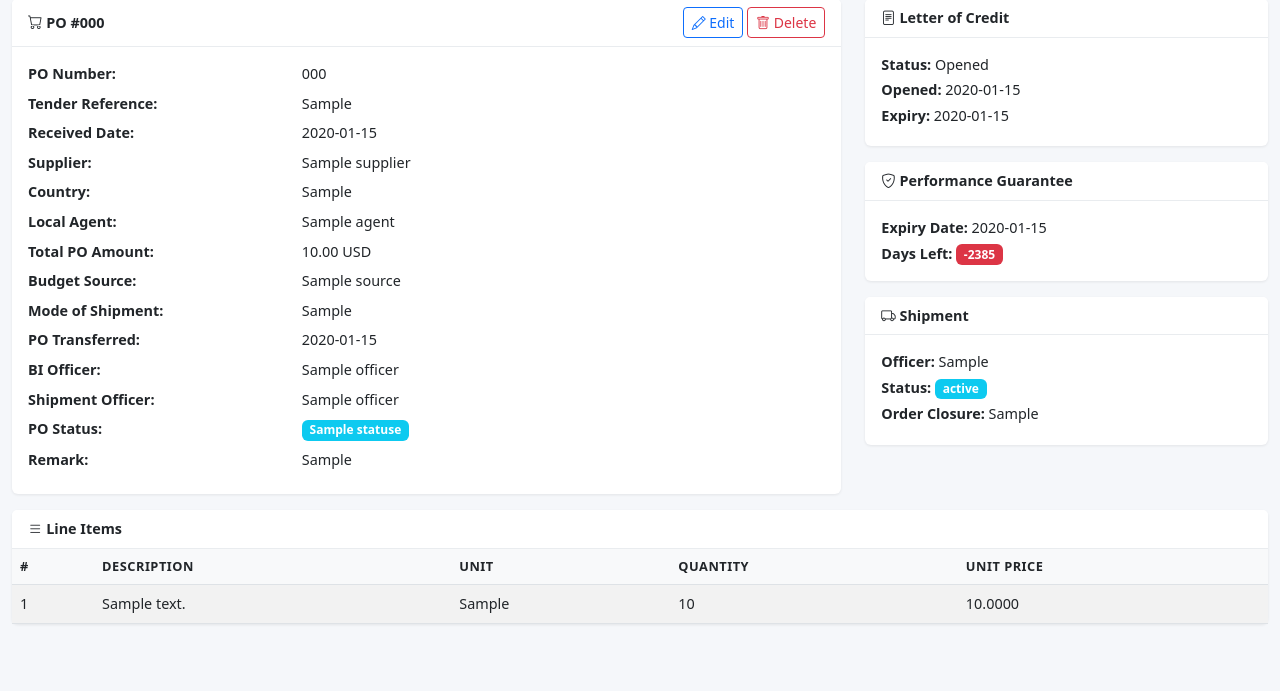
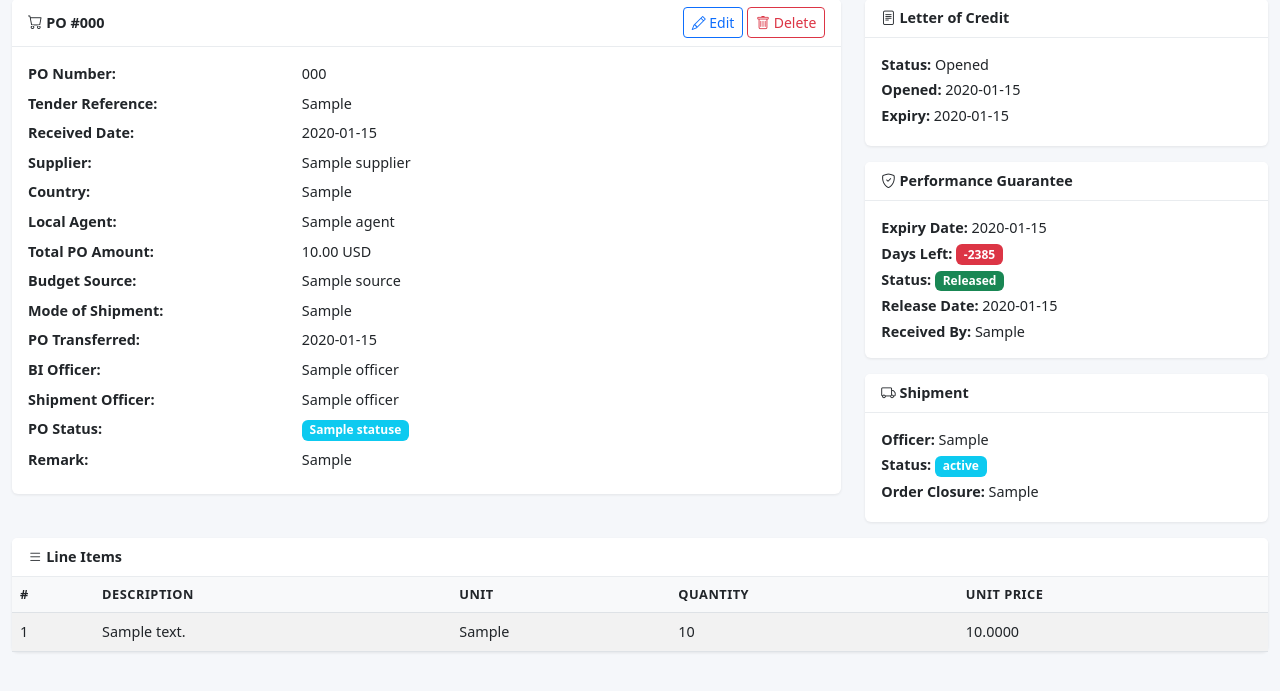
Before and after one commit to oftana72/contract-mgmt, a Flask app: page /pos/1 in a window 1280 px wide. Shown: the part 73-764 px from the top of the page. Run offline with Flask 3, Linux system fonts and the light colour scheme; a user stored in the database is signed in; tables that the repository leaves empty hold one stand-in row (values such as "Sample post"); some libraries are stand-ins or nearby versions.

Commit message:
Add PG status (Released/Confiscated) with conditional fields

```diff
--- a/app.py
+++ b/app.py
@@ -89,6 +89,10 @@ class PurchaseOrder(db.Model):
     letter_of_credits = db.relationship('LetterOfCredit', backref='po', lazy='dynamic', cascade='all, delete-orphan')
     shipments = db.relationship('Shipment', backref='po', lazy='dynamic', cascade='all, delete-orphan')
     pg_expiry_date = db.Column(Date)
+    pg_status = db.Column(String(20))
+    pg_release_date = db.Column(Date)
+    pg_received_by = db.Column(String(200))
+    pg_confiscation_reason = db.Column(Text)
 
     @property
     def pg_days_left(self):
@@ -190,16 +194,17 @@ def ensure_admin():
 with app.app_context():
     db.create_all()
     ensure_admin()
-    # Migration: add pg_expiry_date column if missing, backfill from PGs
+    # Migration: add missing columns, backfill
     try:
         from sqlalchemy import inspect as sa_inspect
         inspector = sa_inspect(db.engine)
         cols = [c['name'] for c in inspector.get_columns('purchase_orders')]
-        if 'pg_expiry_date' not in cols:
-            db.session.execute(db.text('ALTER TABLE purchase_orders ADD COLUMN pg_expiry_date DATE'))
-            print('Added pg_expiry_date column')
+        for col, coltype in [('pg_expiry_date', 'DATE'), ('pg_status', 'VARCHAR(20)'), ('pg_release_date', 'DATE'), ('pg_received_by', 'VARCHAR(200)'), ('pg_confiscation_reason', 'TEXT')]:
+            if col not in cols:
+                db.session.execute(db.text(f'ALTER TABLE purchase_orders ADD COLUMN {col} {coltype}'))
+                print(f'Added {col} column')
     except Exception as e:
-        print('Migration (add column): ' + str(e))
+        print('Migration (add columns): ' + str(e))
     try:
         db.session.execute(db.text(
             'UPDATE purchase_orders po '
@@ -340,6 +345,10 @@ def po_edit(po_id):
         po.currency = request.form.get('currency', '').strip()
         po.remark = request.form.get('remark', '')
         po.pg_expiry_date = parse_date(request.form.get('pg_expiry_date'))
+        po.pg_status = request.form.get('pg_status', '').strip() or None
+        po.pg_release_date = parse_date(request.form.get('pg_release_date'))
+        po.pg_received_by = request.form.get('pg_received_by', '').strip() or None
+        po.pg_confiscation_reason = request.form.get('pg_confiscation_reason', '').strip() or None
 
         bi_name = request.form.get('bi_officer_name', '').strip()
         if bi_name:
@@ -588,7 +597,11 @@ def po_create():
             biofficer_id=bi_officer.id if bi_officer else None,
             shipment_officer_id=sh_officer.id if sh_officer else None,
             status_id=po_status.id if po_status else None,
-            pg_expiry_date=parse_date(request.form.get('pg_expiry_date'))
+            pg_expiry_date=parse_date(request.form.get('pg_expiry_date')),
+            pg_status=request.form.get('pg_status', '').strip() or None,
+            pg_release_date=parse_date(request.form.get('pg_release_date')),
+            pg_received_by=request.form.get('pg_received_by', '').strip() or None,
+            pg_confiscation_reason=request.form.get('pg_confiscation_reason', '').strip() or None
         )
         db.session.add(po)
         db.session.flush()
--- a/templates/po_detail.html
+++ b/templates/po_detail.html
@@ -98,13 +98,26 @@
             <div class="card-header"><i class="bi bi-shield-check"></i> Performance Guarantee</div>
             <div class="card-body">
                 <div class="mb-1"><strong>Expiry Date:</strong> {{ po.pg_expiry_date.strftime('%Y-%m-%d') if po.pg_expiry_date else '-' }}</div>
-                <div class="mb-0"><strong>Days Left:</strong>
+                <div class="mb-1"><strong>Days Left:</strong>
                     {% if po.pg_days_left is not none %}
                     <span class="badge {% if po.pg_days_left < 0 %}bg-danger{% elif po.pg_days_left < 30 %}bg-warning text-dark{% else %}bg-success{% endif %}">
                         {{ po.pg_days_left }}
                     </span>
                     {% else %}-{% endif %}
                 </div>
+                {% if po.pg_status %}
+                <div class="mb-1"><strong>Status:</strong>
+                    <span class="badge {% if po.pg_status == 'Released' %}bg-success{% elif po.pg_status == 'Confiscated' %}bg-danger{% else %}bg-secondary{% endif %}">
+                        {{ po.pg_status }}
+                    </span>
+                </div>
+                {% if po.pg_status == 'Released' %}
+                <div class="mb-1"><strong>Release Date:</strong> {{ po.pg_release_date.strftime('%Y-%m-%d') if po.pg_release_date else '-' }}</div>
+                <div class="mb-0"><strong>Received By:</strong> {{ po.pg_received_by or '-' }}</div>
+                {% elif po.pg_status == 'Confiscated' %}
+                <div class="mb-0"><strong>Confiscation Reason:</strong> {{ po.pg_confiscation_reason or '-' }}</div>
+                {% endif %}
+                {% endif %}
             </div>
         </div>
 
```
Also changed, not shown: templates/po_create.html (+40 -4 lines), templates/po_edit.html (+44 -8 lines).
